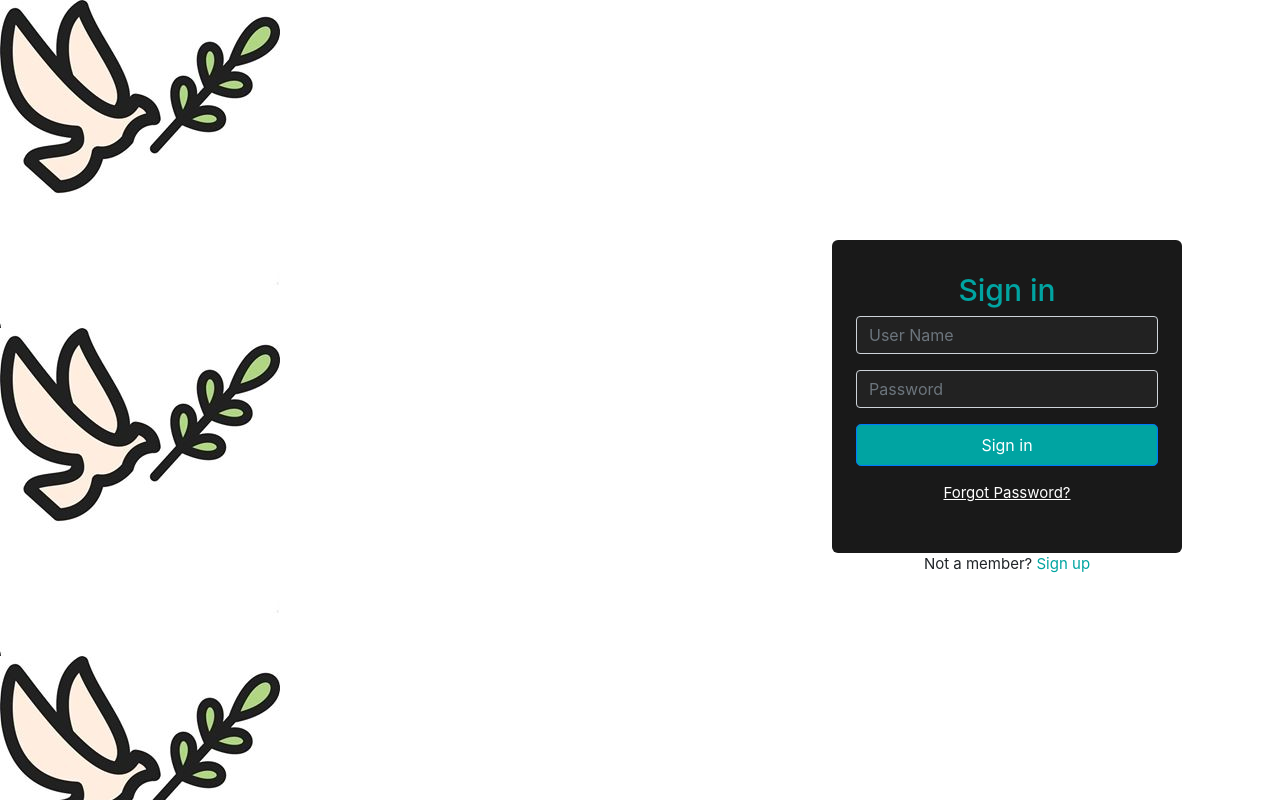
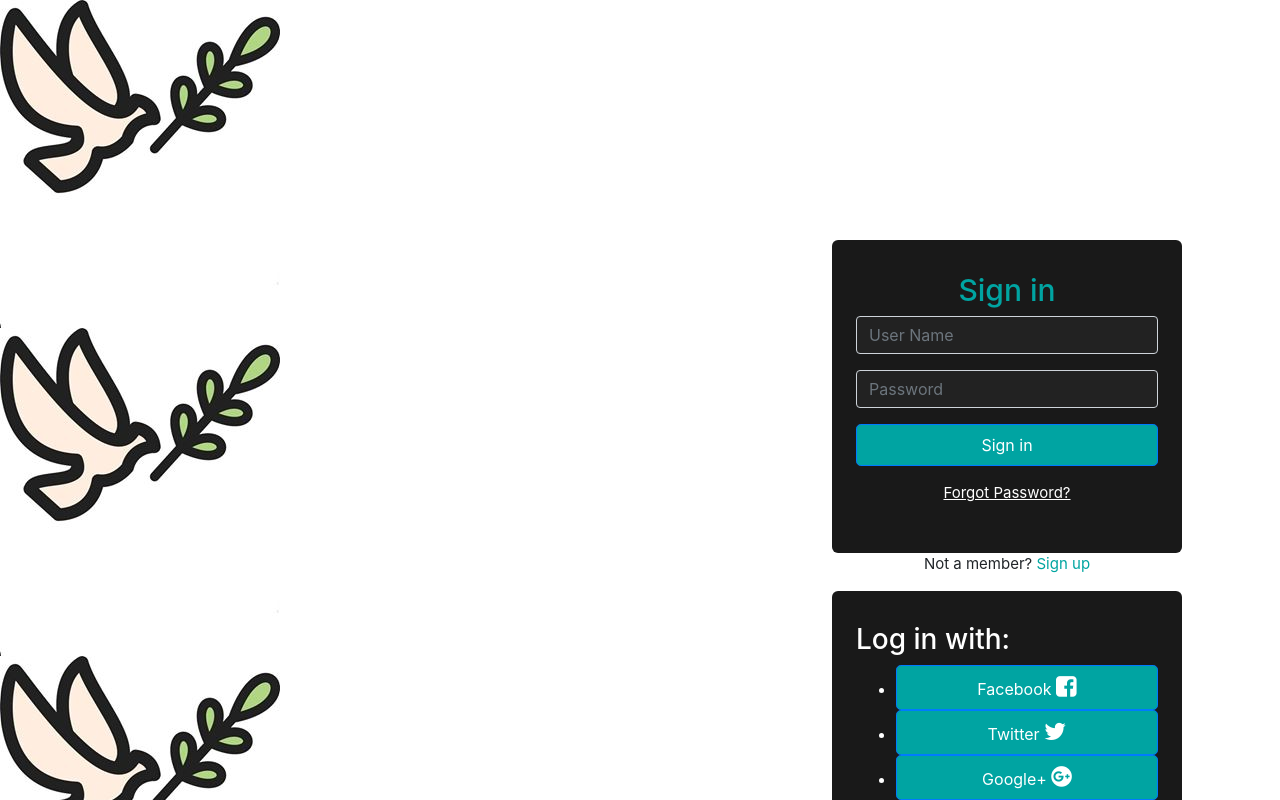
Before and after one commit to mpatsiou/pspi-project, a plain HTML site: page index.html in a window 1280 px wide. Drawn offline with nearby package versions, Linux system fonts and the light colour scheme.

Commit message:
add media buttons

```diff
--- a/index.html
+++ b/index.html
@@ -4,8 +4,10 @@
     <meta charset="utf-8">
     <link rel="stylesheet" type="text/css "href="https://stackpath.bootstrapcdn.com/bootstrap/4.4.1/css/bootstrap.min.css" integrity="sha384-Vkoo8x4CGsO3+Hhxv8T/Q5PaXtkKtu6ug5TOeNV6gBiFeWPGFN9MuhOf23Q9Ifjh" crossorigin="anonymous">
     <link rel="stylesheet" type="text/css" href="style.css" />
+    <link rel="stylesheet" href="https://cdnjs.cloudflare.com/ajax/libs/font-awesome/4.7.0/css/font-awesome.min.css">
     <title></title>
   </head>
+
   <body>
     <div class="box">
       <h2>Sign in</h2>
@@ -19,10 +21,21 @@
         <div class = "form-group">
           <button type="submit" class="btn btn-primary btn-lg btn-block">Sign in</button>
         </div>
-              <p>Forgot Password?</p>
+        <p id="password">Forgot Password?</p>
       </form>
     </div>
-        <p>Not a member? <span>Sign up</span>
+    <p id="sign-up">Not a member? <span>Sign up</span>
 
+    <div class="box">
+      <div class="sticky-top"><h3 id="media">Log in with:</h3> </div>
+      <ul class="list">
+        <li><button type="button" class="btn btn-primary btn-lg btn-block" id="fb">Facebook     <i class="fa fa-facebook-square" style="font-size:24px"></i>
+        </button></li>
+        <li><button type="button" class="btn btn-primary btn-lg btn-block" id="tw">Twitter     <i class="fa fa-twitter" style="font-size:24px"></i>
+        </button></li>
+        <li><button type="button" class="btn btn-primary btn-lg btn-block" id="google">Google+      <i class="fa fa-google-plus-official" style="font-size:24px"></i>
+        </button></li>
+      </ul>
+    </div>
   </body>
 </html>
```
Lines whose indentation alone changed are shown as unchanged.
